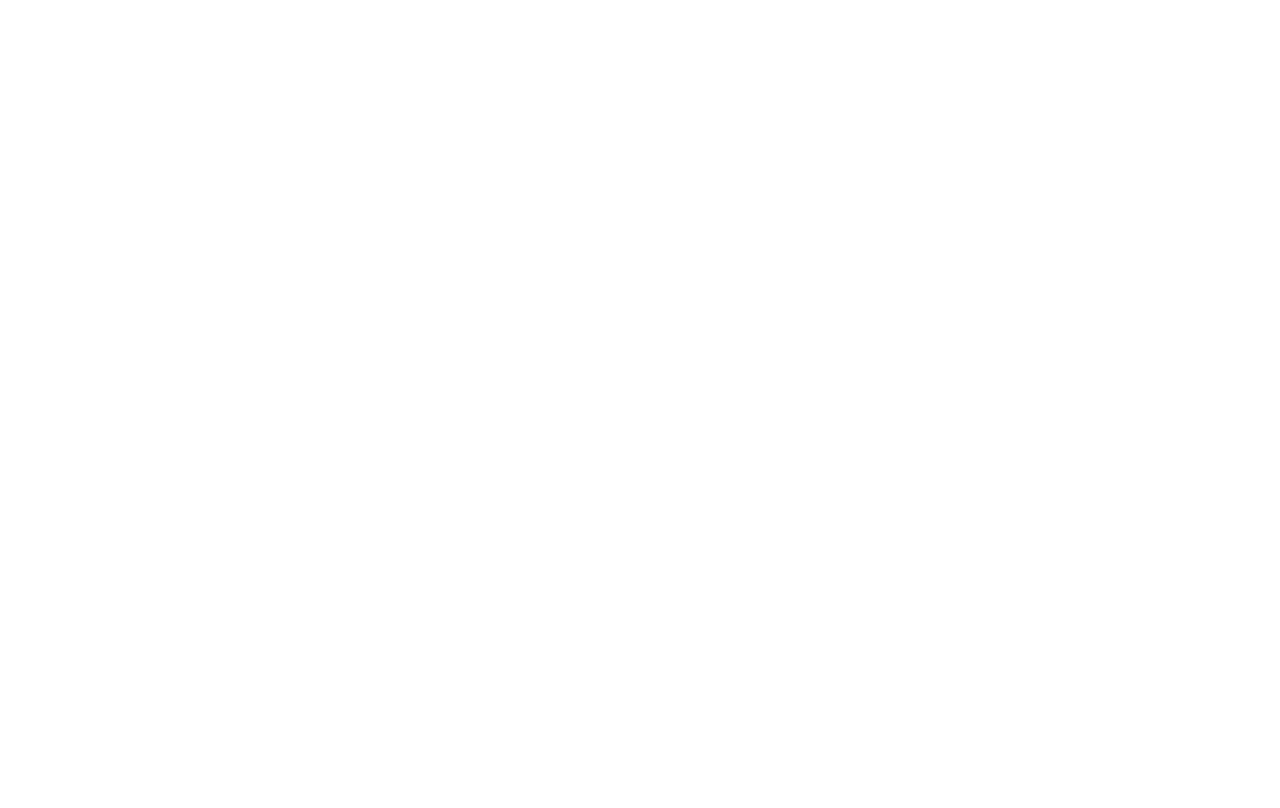
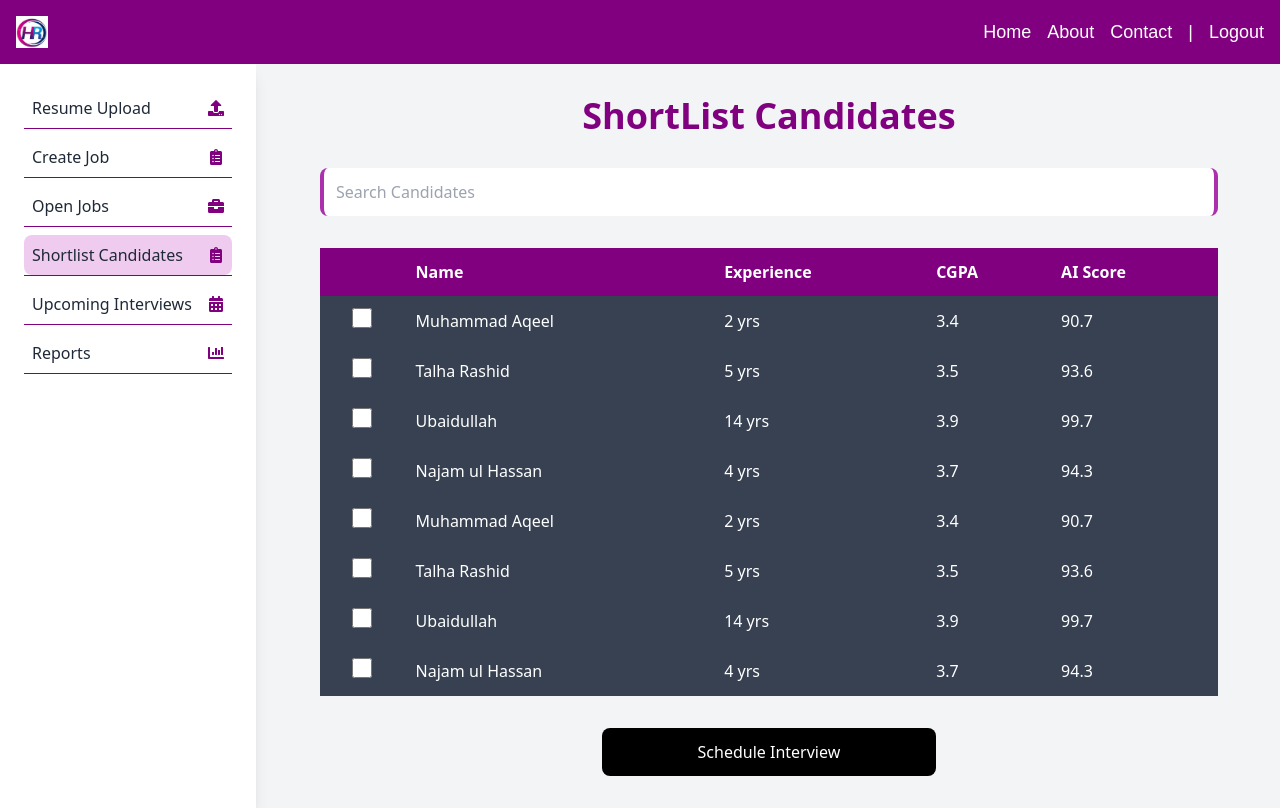
Before and after one commit to Aqeel-Mubarak/Smart-Recruitment-System-FYP, a React (Vite) app in the folder frontend/: page /shortlist-candidate in a window 1280 px wide. Before the commit this address had no page. Built offline with nearby package versions, Linux system fonts and the light colour scheme.

Commit message:
Shortlist Candidates page added.

```diff
--- a/frontend/src/App.jsx
+++ b/frontend/src/App.jsx
@@ -5,7 +5,7 @@
 import Home from './pages/home'; // Importing the Home component
 import ForgetPassword from './pages/ForgetPassword';
 import ApplicationForm from './pages/ApplicationForm';
-
+import ShortlistCandidate from './pages/ShortlistCandidate';
 
 
 function App() {
@@ -17,7 +17,7 @@
         <Route path="/home" element={<Home />} />
         <Route path="/resetpassword" element={<ForgetPassword />} />
         <Route path="/application" element={<ApplicationForm />} />
-
+        <Route path='shortlist-candidate' element={<ShortlistCandidate/>} />
 
       </Routes>
     </Router>
--- a/frontend/src/components/Sidebar.jsx
+++ b/frontend/src/components/Sidebar.jsx
@@ -9,6 +9,7 @@
   const isResumeUpload = location.pathname === '/resume-upload';
   const isCreateJob = location.pathname === '/create-job';
   const isOpenJobs = location.pathname === '/open-jobs';
+  const isShortlistCandidate = location.pathname === '/shortlist-candidate';
   const isUpcomingInterviews = location.pathname === '/upcoming-interviews';
   const isReports = location.pathname === '/reports';
 
@@ -54,6 +55,17 @@
           </li>
           <li>
             <Link
+              to="/shortlist-candidate"
+              className={`flex justify-between items-center p-2 text-gray-800 hover:text-[#800080] hover:bg-gray-100 rounded-lg ${isShortlistCandidate ? 'bg-[#F0CBF0]' : ''
+                }`}
+            >
+              <span className="font-medium">Shortlist Candidates</span>
+              <FaClipboardList className="text-[#800080]" />
+            </Link>
+            <hr className="border-[#800080]" />
+          </li>
+          <li>
+            <Link
               to="/upcoming-interviews"
               className={`flex justify-between items-center p-2 text-gray-800 hover:text-[#800080] hover:bg-gray-100 rounded-lg ${
                 isUpcomingInterviews ? 'bg-[#F0CBF0]' : ''
--- /dev/null
+++ b/frontend/src/pages/ShortlistCandidate.jsx
@@ -0,0 +1,82 @@
+import React from 'react';
+import Navbarapp from '../components/Navbarapp';
+import Sidebar from '../components/Sidebar';
+import { Link, useNavigate } from 'react-router-dom';
+
+const ShortlistCandidate = () => {
+    const navigate = useNavigate();
+
+    function handleSubmit () {
+        alert("Invitation sent")
+        navigate('/home');
+    };
+
+    return (
+        <div className="bg-gray-100">
+            {/* Navbar */}
+            <Navbarapp />
+
+            <div className="flex" style={{ marginTop: '4rem' }}>
+                {/* Sidebar */}
+                <Sidebar />
+
+                <div className="ml-8 p-8 bg-gray-100">
+                    <h1 className="text-4xl text-center mb-8 font-bold w-[190%]" style={{ color: '#800080'}}>ShortList Candidates</h1>
+
+                    <div className="flex mb-8 w-[190%]" style={{borderCollapse: 'collapse', margin: '2 auto' }}>
+                        <input
+                            type="text"
+                            placeholder="Search Candidates"
+                            className="w-96 p-3 border-4 rounded-lg w-[190%]"
+                            style={{ borderBlock: '#800080', borderColor: '#AB30AB' }}
+                        />
+                    </div>
+
+                    <div className='w-[190%]'>
+                        <table className="w-full" >
+                            <thead>
+                                <tr className="bg-purp text-white" style={{ backgroundColor: '#800080'}}>
+                                    <th className="p-3 text-left"></th>
+                                    <th className="p-3 text-left">Name</th>
+                                    <th className="p-3 text-left">Experience</th>
+                                    <th className="p-3 text-left">CGPA</th>
+                                    <th className="p-3 text-left">AI Score</th>
+                                </tr>
+                            </thead>
+                            <tbody>
+                                {[
+                                    { name: "Muhammad Aqeel", experience: "2 yrs", cgpa: "3.4", aiScore: "90.7" },
+                                    { name: "Talha Rashid", experience: "5 yrs", cgpa: "3.5", aiScore: "93.6" },
+                                    { name: "Ubaidullah", experience: "14 yrs", cgpa: "3.9", aiScore: "99.7" },
+                                    { name: "Najam ul Hassan", experience: "4 yrs", cgpa: "3.7", aiScore: "94.3" },
+                                    { name: "Muhammad Aqeel", experience: "2 yrs", cgpa: "3.4", aiScore: "90.7" },
+                                    { name: "Talha Rashid", experience: "5 yrs", cgpa: "3.5", aiScore: "93.6" },
+                                    { name: "Ubaidullah", experience: "14 yrs", cgpa: "3.9", aiScore: "99.7" },
+                                    { name: "Najam ul Hassan", experience: "4 yrs", cgpa: "3.7", aiScore: "94.3" },
+                                ].map((candidate, index) => (
+                                    <tr key={index} className="bg-gray-700 text-white">
+                                        <td className="p-3 text-center">
+                                            <input type="checkbox" className="form-checkbox h-5 w-5 text-green-600" />
+                                        </td>
+                                        <td className="p-3">{candidate.name}</td>
+                                        <td className="p-3">{candidate.experience}</td>
+                                        <td className="p-3">{candidate.cgpa}</td>
+                                        <td className="p-3">{candidate.aiScore}</td>
+                                    </tr>
+                                ))}
+                            </tbody>
+                        </table>
+                    </div>
+
+                    <div className="w-[190%]">
+                        <button className="bg-black text-white px-24 py-3 rounded-lg transition mx-auto block mt-8" onClick={handleSubmit}>
+                            Schedule Interview
+                        </button>
+                    </div>
+                </div>
+            </div>
+        </div>
+    );
+};
+
+export default ShortlistCandidate;
--- /dev/null
+++ b/package.json
@@ -0,0 +1,5 @@
+{
+  "dependencies": {
+    "react-bootstrap": "^2.10.5"
+  }
+}
```
